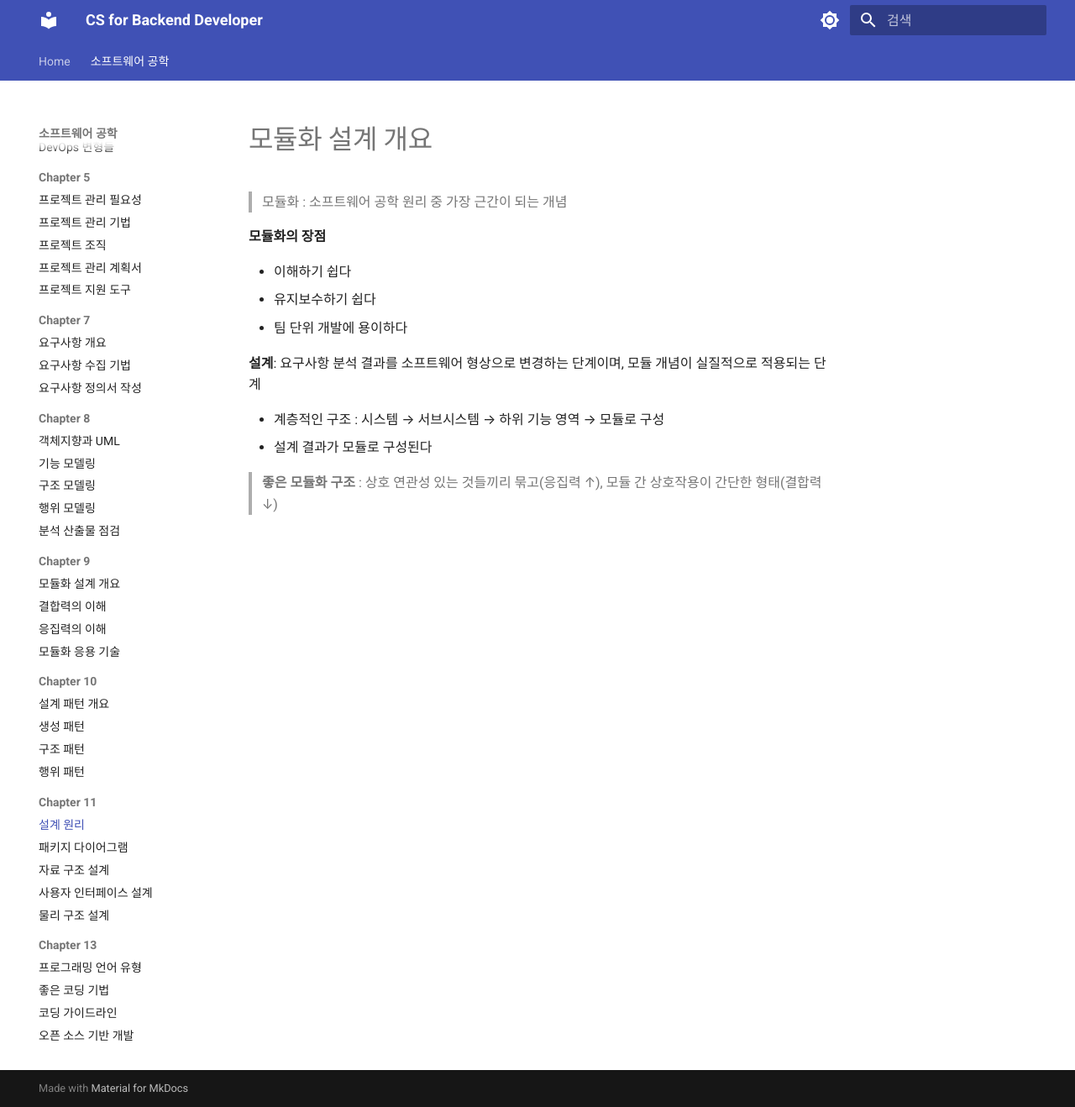
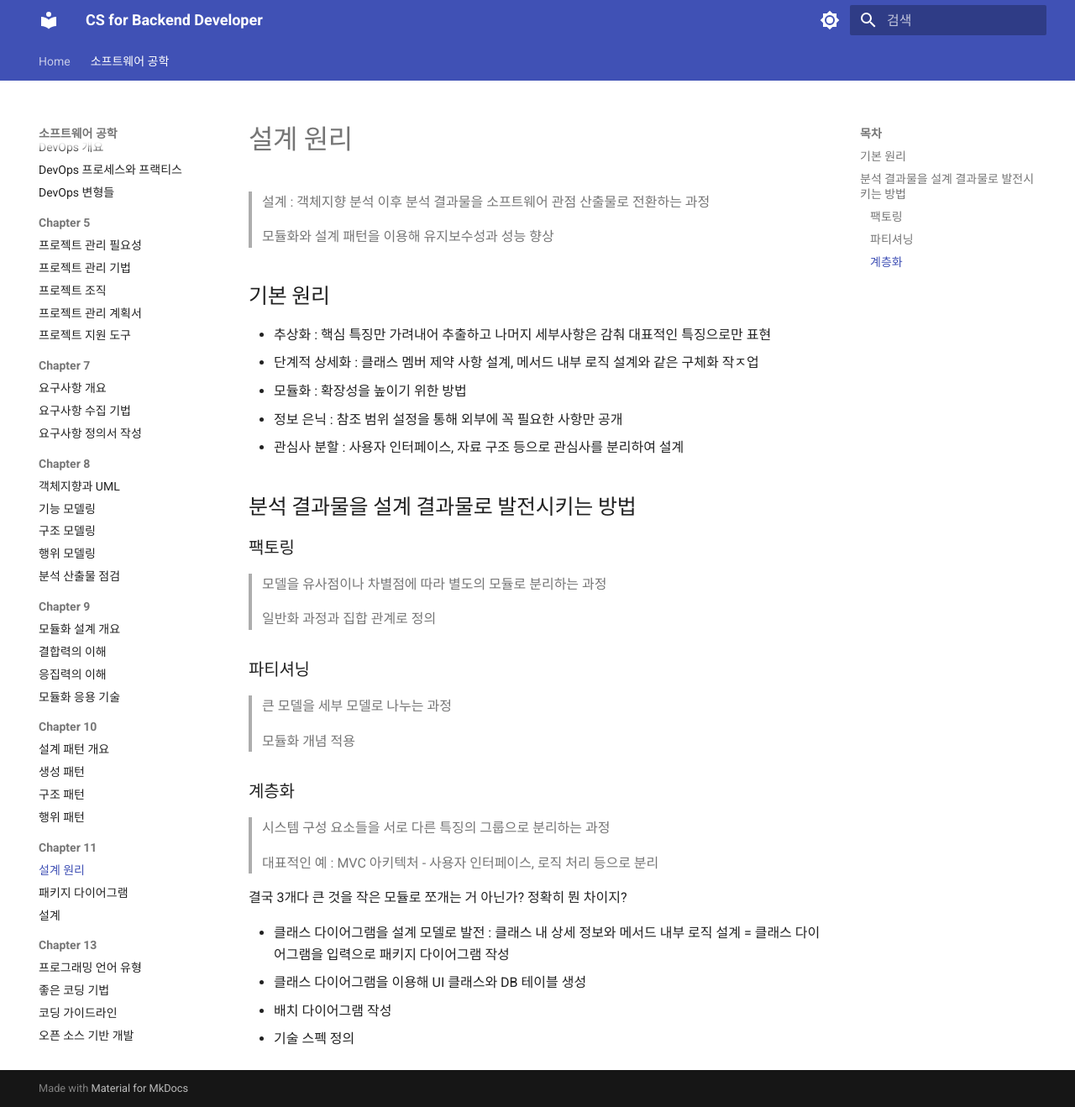
Before and after one commit to CokaNuri/CSBE, an MkDocs documentation site: the page built from docs/software-engineering/Chapter 11/01 설계 원리.md, in a window 1280 px wide and 1318 px high. Shown: the whole window at 84% size. Built offline with MkDocs 1.6.1 and Material for MkDocs 9.7.7, drawn with Linux system fonts in a browser that asks for light colours.

Commit message:
01 설계 원리 정리

```diff
--- a/docs/software-engineering/Chapter 11/01 설계 원리.md
+++ b/docs/software-engineering/Chapter 11/01 설계 원리.md
@@ -1,16 +1,43 @@
-# 모듈화 설계 개요
+# 설계 원리
 
-> 모듈화 : 소프트웨어 공학 원리 중 가장 근간이 되는 개념
+> 설계 : 객체지향 분석 이후 분석 결과물을 소프트웨어 관점 산출물로 전환하는 과정
 
-**모듈화의 장점**
+> 모듈화와 설계 패턴을 이용해 유지보수성과 성능 향상
 
-- 이해하기 쉽다
-- 유지보수하기 쉽다
-- 팀 단위 개발에 용이하다
+## 기본 원리
 
-**설계**: 요구사항 분석 결과를 소프트웨어 형상으로 변경하는 단계이며, 모듈 개념이 실질적으로 적용되는 단계
+- 추상화 : 핵심 특징만 가려내어 추출하고 나머지 세부사항은 감춰 대표적인 특징으로만 표현
+- 단계적 상세화 : 클래스 멤버 제약 사항 설계, 메서드 내부 로직 설계와 같은 구체화 작ㅈ업
+- 모듈화 : 확장성을 높이기 위한 방법
+- 정보 은닉 : 참조 범위 설정을 통해 외부에 꼭 필요한 사항만 공개
+- 관심사 분할 : 사용자 인터페이스, 자료 구조 등으로 관심사를 분리하여 설계
 
-- 계층적인 구조 : 시스템 → 서브시스템 → 하위 기능 영역 → 모듈로 구성
-- 설계 결과가 모듈로 구성된다
 
-> **좋은 모듈화 구조** : 상호 연관성 있는 것들끼리 묶고(응집력 ↑), 모듈 간 상호작용이 간단한 형태(결합력 ↓)
+## 분석 결과물을 설계 결과물로 발전시키는 방법
+
+### 팩토링
+
+> 모델을 유사점이나 차별점에 따라 별도의 모듈로 분리하는 과정
+
+> 일반화 과정과 집합 관계로 정의
+
+### 파티셔닝
+
+> 큰 모델을 세부 모델로 나누는 과정
+
+> 모듈화 개념 적용
+
+### 계층화
+
+> 시스템 구성 요소들을 서로 다른 특징의 그룹으로 분리하는 과정
+
+> 대표적인 예 : MVC 아키텍처 - 사용자 인터페이스, 로직 처리 등으로 분리
+
+
+결국 3개다 큰 것을 작은 모듈로 쪼개는 거 아닌가? 정확히 뭔 차이지?
+
+- 클래스 다이어그램을 설계 모델로 발전 : 클래스 내 상세 정보와 메서드 내부 로직 설계
+= 클래스 다이어그램을 입력으로 패키지 다이어그램 작성
+- 클래스 다이어그램을 이용해 UI 클래스와 DB 테이블 생성
+- 배치 다이어그램 작성
+- 기술 스펙 정의
--- a/mkdocs.yml
+++ b/mkdocs.yml
@@ -74,9 +74,7 @@ nav:
     - Chapter 11:
       - 설계 원리 : "software-engineering/Chapter 11/01 설계 원리.md"
       - 패키지 다이어그램 : "software-engineering/Chapter 11/02 패키지 다이어그램.md"
-      - 자료 구조 설계 : "software-engineering/Chapter 11/03 자료 구조 설계.md"
-      - 사용자 인터페이스 설계 : "software-engineering/Chapter 11/04 사용자 인터페이스 설계.md"
-      - 물리 구조 설계 : "software-engineering/Chapter 11/05 물리 구조 설계.md"
+      - 설계 : "software-engineering/Chapter 11/03 설계.md"
     - Chapter 13:
       - 프로그래밍 언어 유형 : "software-engineering/Chapter 13/01 프로그래밍 언어 유형.md"
       - 좋은 코딩 기법 : "software-engineering/Chapter 13/02 좋은 코딩 기법.md"
```
Also changed, not shown: docs/software-engineering/Chapter 11/03 설계.md (added, +13 -0 lines), docs/software-engineering/Chapter 11/03 자료 구조 설계.md (deleted, +0 -28 lines), docs/software-engineering/Chapter 11/04 사용자 인터페이스 설계.md (deleted, +0 -18 lines), docs/software-engineering/Chapter 11/05 물리 구조 설계.md (deleted, +0 -18 lines).
